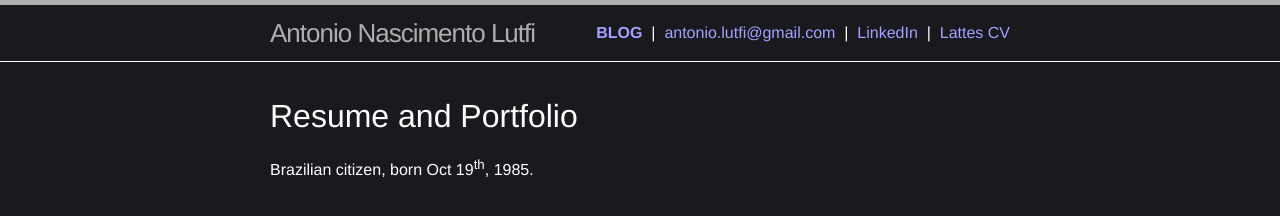
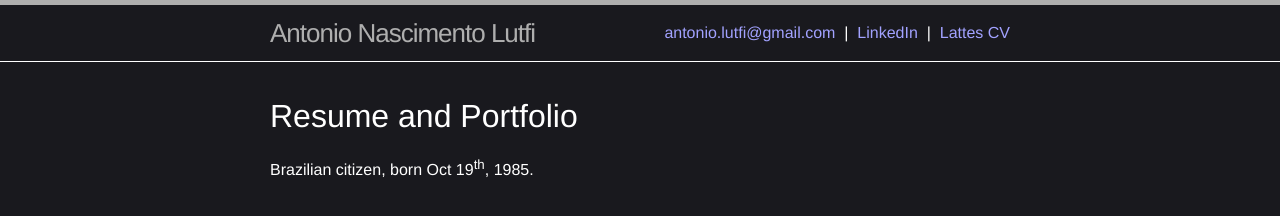
Before and after one commit to anlutfi/anlutfi.github.io, a Jekyll site: the page built from index.html, in a window 1280 px wide and 900 px high. Shown: the top 216 px of the window. Built offline with Jekyll 4.4.1, drawn with Linux system fonts in a browser that asks for light colours; some of the changed text lies outside the part shown.

Commit message:
{ 	modified:   _config.yml 	modified:   _includes/header.html 	} --> removed blog references

```diff
--- a/_config.yml
+++ b/_config.yml
@@ -13,7 +13,7 @@ baseurl: "" # the subpath of your site, e.g. /blog
 url: "http://antoniolutfi.com.br" # the base hostname & protocol for your site
 twitter_username:
 github_username:  anlutfi
-blog: blog.antoniolutfi.com.br
+#blog: blog.antoniolutfi.com.br
 
 markdown: redcarpet
 excerpt_separator: <!--more-->
--- a/_includes/header.html
+++ b/_includes/header.html
@@ -14,9 +14,7 @@
       </a>
 
       <div class="trigger">
-        <a target="_blank" class="header_footer" href="http://blog.antoniolutfi.com.br">
-          <b>BLOG</b></a>
-          &nbsp|&nbsp
+
         <a target="_blank" class="header_footer" href="mailto:antonio.lutfi@gmail.com">
           antonio.lutfi@gmail.com</a>
           &nbsp|&nbsp
```
